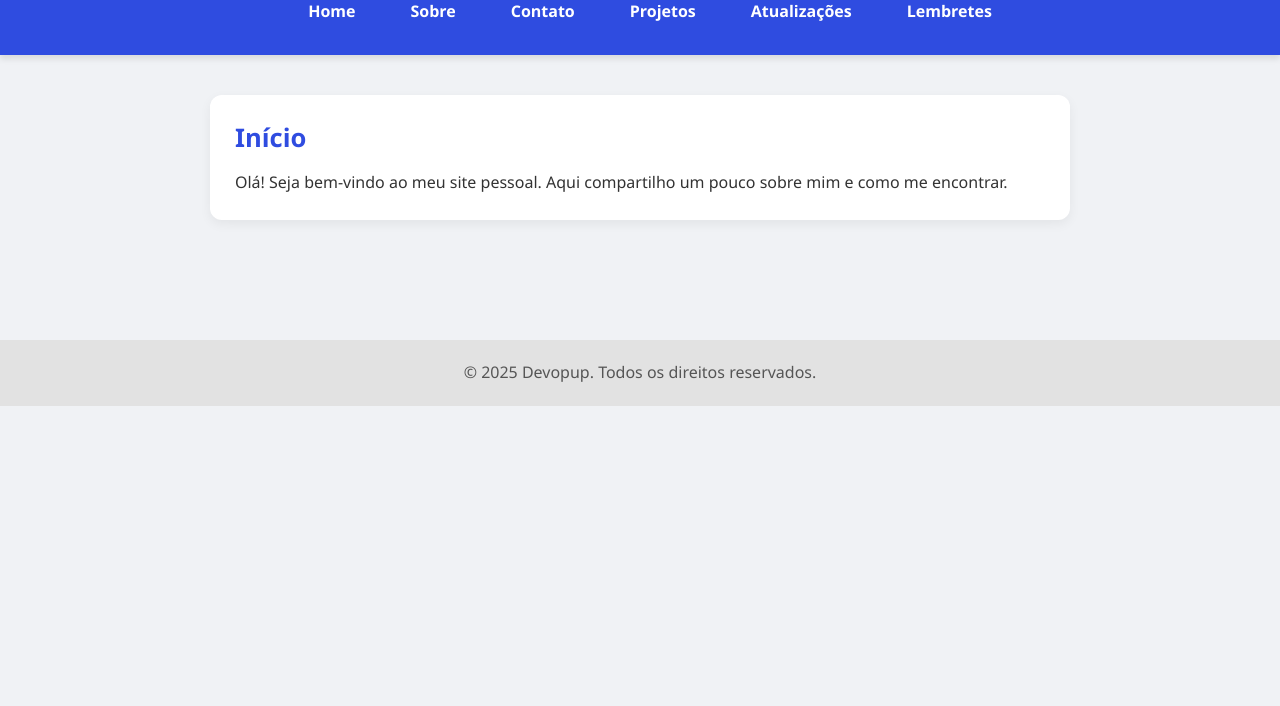
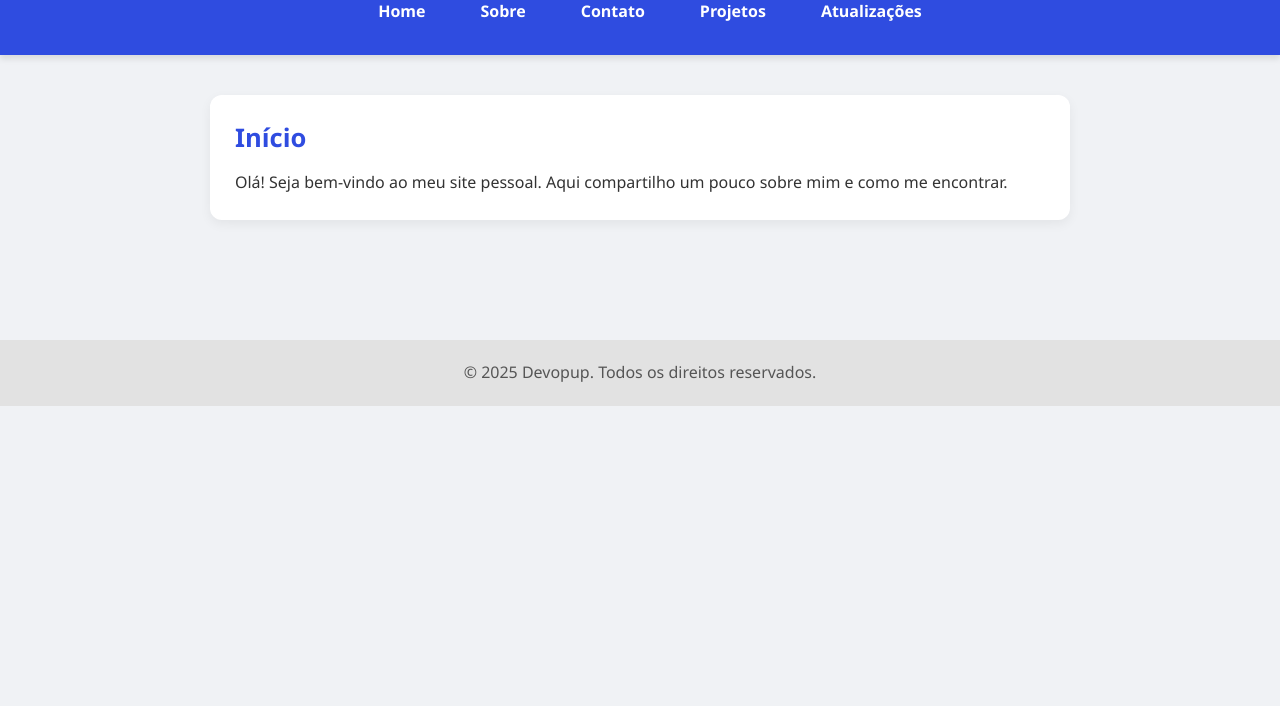
Before and after one commit to GabrieLlLisboa/sitehome, a plain HTML site: page index.html in a window 1280 px wide. Shown: the part 94-800 px from the top of the page. Drawn offline with Linux system fonts and the light colour scheme.

Commit message:
Funcionando!

```diff
--- a/index.html
+++ b/index.html
@@ -112,7 +112,6 @@
                 <li><a href="#" onclick="mostrarPagina('contato')">Contato</a></li>
                 <li><a href="#" onclick="mostrarPagina('projetos')">Projetos</a></li>
                 <li><a href="#" onclick="mostrarPagina('atualizacoes')">Atualizações</a></li>
-                <li><a href="#" onclick="mostrarPagina('lembretes')">Lembretes</a></li>
             </ul>
         </nav>
     </header>
```
